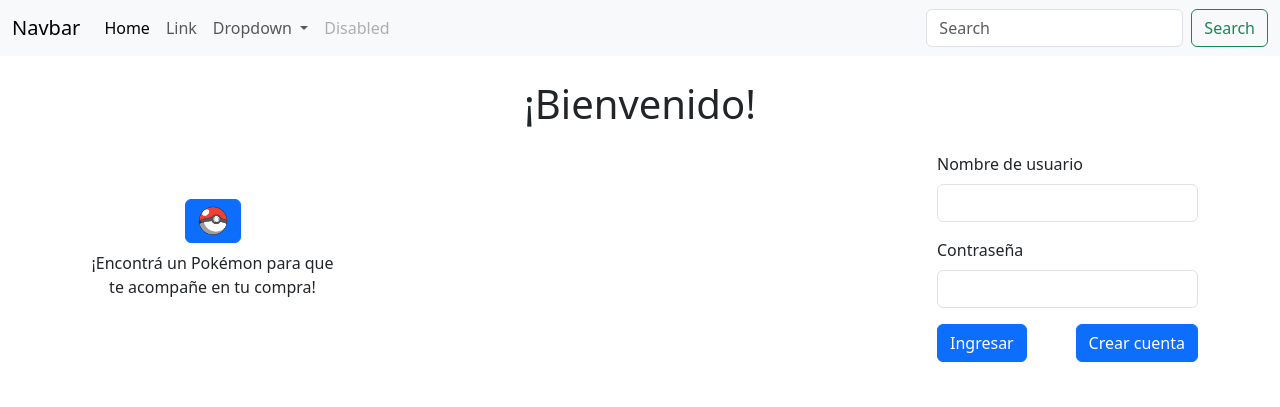
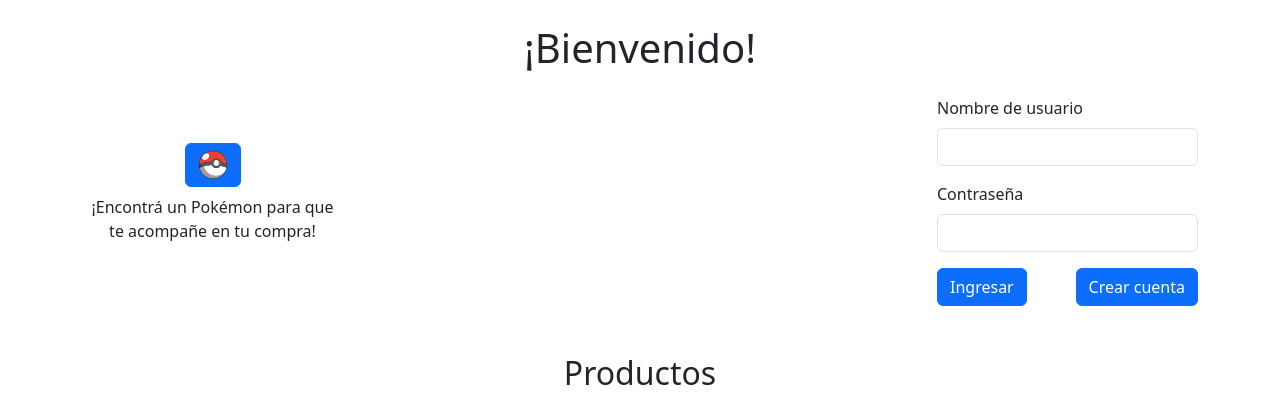
Before and after one commit to landosergio/EntregaFinal-Landolfo-JS, a website: page index.html in a window 1280 px wide. Shown: the top 407 px of the page. Drawn offline with nearby package versions, Linux system fonts and the light colour scheme; some packages are replaced by stand-ins of ours; a script that the page names is missing.

Commit message:
Entrega Final Terminada

```diff
--- a/index.html
+++ b/index.html
@@ -34,67 +34,7 @@
   </head>
   <body>
     <!-- HEADER -->
-    <header>
-      <nav class="navbar navbar-expand-lg bg-body-tertiary">
-        <div class="container-fluid">
-          <a class="navbar-brand" href="#">Navbar</a>
-          <button
-            class="navbar-toggler"
-            type="button"
-            data-bs-toggle="collapse"
-            data-bs-target="#navbarSupportedContent"
-            aria-controls="navbarSupportedContent"
-            aria-expanded="false"
-            aria-label="Toggle navigation"
-          >
-            <span class="navbar-toggler-icon"></span>
-          </button>
-          <div class="collapse navbar-collapse" id="navbarSupportedContent">
-            <ul class="navbar-nav me-auto mb-2 mb-lg-0">
-              <li class="nav-item">
-                <a class="nav-link active" aria-current="page" href="#">Home</a>
-              </li>
-              <li class="nav-item">
-                <a class="nav-link" href="#">Link</a>
-              </li>
-              <li class="nav-item dropdown">
-                <a
-                  class="nav-link dropdown-toggle"
-                  href="#"
-                  role="button"
-                  data-bs-toggle="dropdown"
-                  aria-expanded="false"
-                >
-                  Dropdown
-                </a>
-                <ul class="dropdown-menu">
-                  <li><a class="dropdown-item" href="#">Action</a></li>
-                  <li><a class="dropdown-item" href="#">Another action</a></li>
-                  <li><hr class="dropdown-divider" /></li>
-                  <li>
-                    <a class="dropdown-item" href="#">Something else here</a>
-                  </li>
-                </ul>
-              </li>
-              <li class="nav-item">
-                <a class="nav-link disabled">Disabled</a>
-              </li>
-            </ul>
-            <form class="d-flex" role="search">
-              <input
-                class="form-control me-2"
-                type="search"
-                placeholder="Search"
-                aria-label="Search"
-              />
-              <button class="btn btn-outline-success" type="submit">
-                Search
-              </button>
-            </form>
-          </div>
-        </div>
-      </nav>
-    </header>
+    <header></header>
 
     <main>
       <h1 class="text-center my-4">¡Bienvenido!</h1>
```
